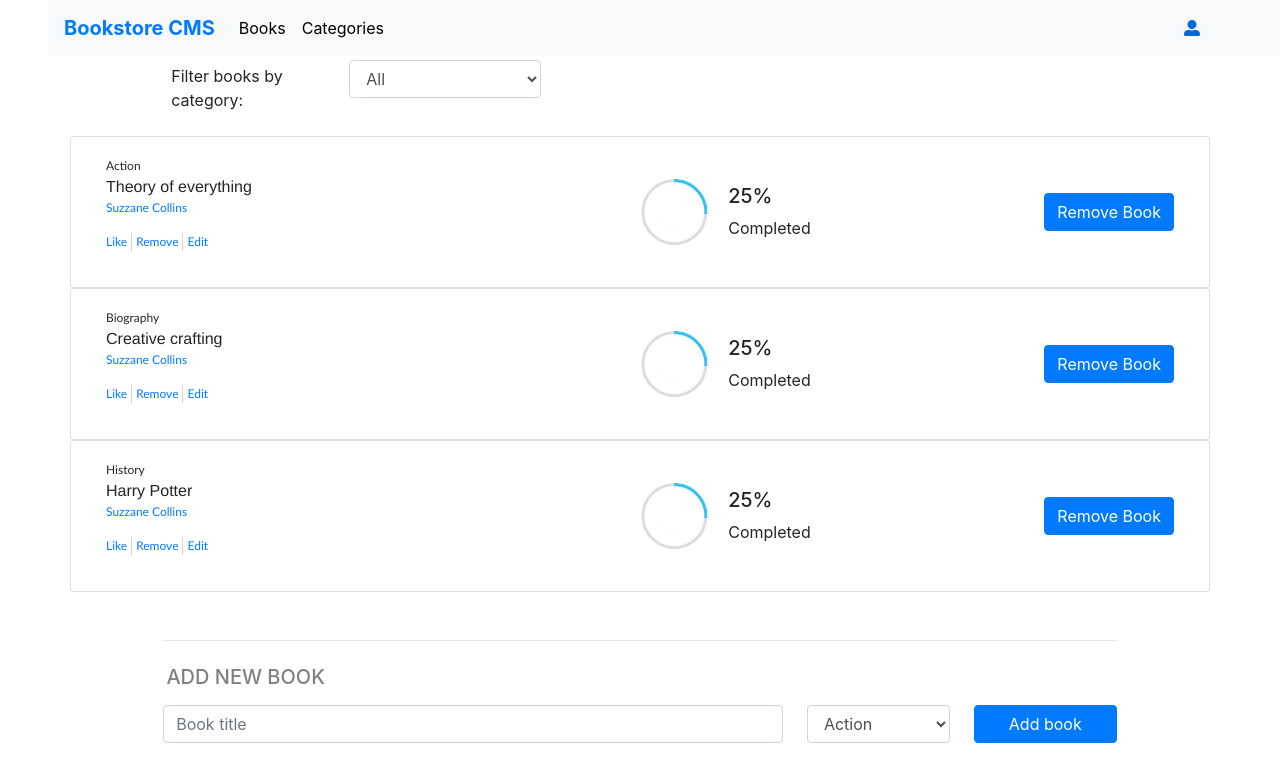
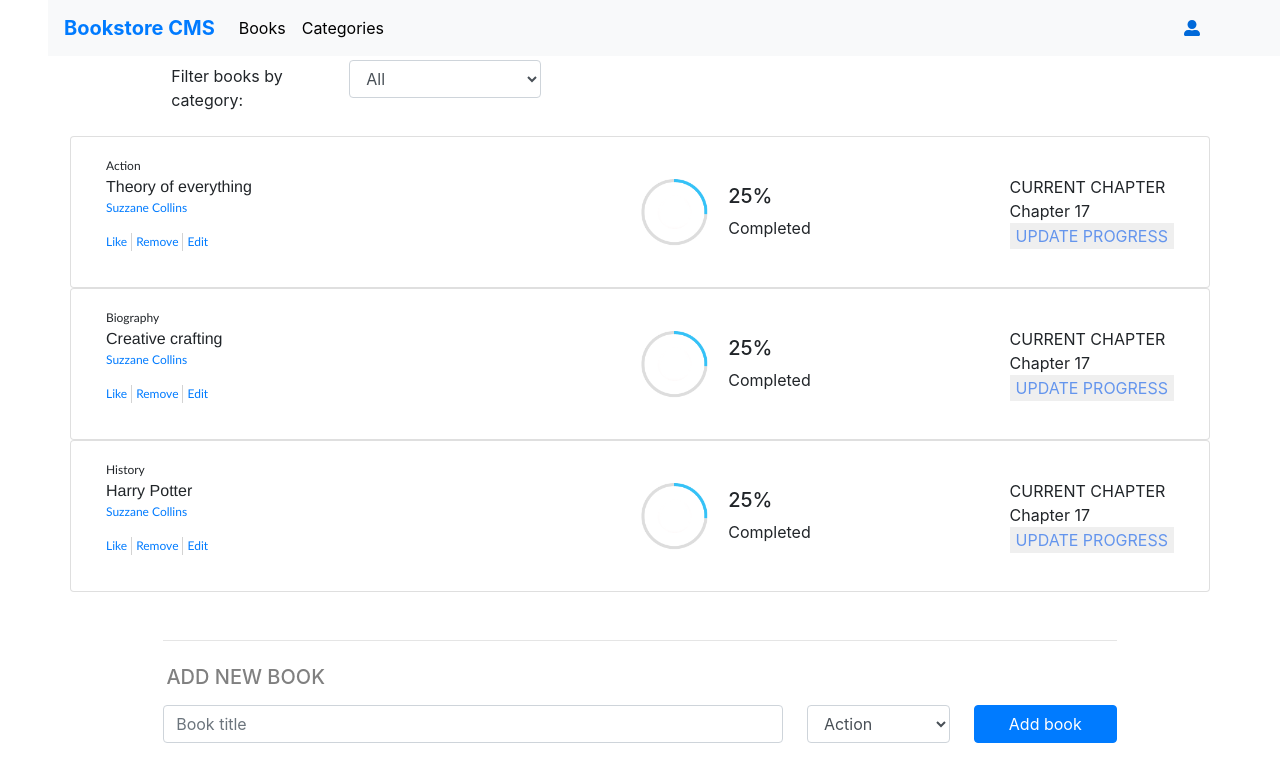
Before and after one commit to e71az/bookstore, a React (Create React App) app: page / in a window 1280 px wide. Shown: the top 782 px of the page. Built offline with nearby package versions, Linux system fonts and the light colour scheme.

Commit message:
Add the update progress button to book.js

```diff
--- a/src/components/Book.js
+++ b/src/components/Book.js
@@ -1,6 +1,6 @@
 /* eslint-disable jsx-a11y/anchor-is-valid */
 import Card from 'react-bootstrap/Card';
-import Button from 'react-bootstrap/Button';
+// import Button from 'react-bootstrap/Button';
 import { useDispatch } from 'react-redux';
 import { REMOVE_BOOK } from '../reducers/books';
 import image from '../assets/circle-progress.png';
@@ -48,16 +48,16 @@ const Book = ({ book: { ID, Title, category } }) => {
             <span>Completed</span>
           </div>
         </div>
-        <Button
-          variant="primary"
-          type="button"
-          className="removebtn"
-          onClick={(event) => {
-            handleRemoveBook(event);
-          }}
-        >
-          Remove Book
-        </Button>
+        <div className="d-flex flex-column  justify-content-between">
+          <span className="current">CURRENT CHAPTER</span>
+          <span className="chno">Chapter 17</span>
+          <button
+            type="button"
+            className="update"
+          >
+            UPDATE PROGRESS
+          </button>
+        </div>
       </Card.Body>
     </Card>
   );
```
